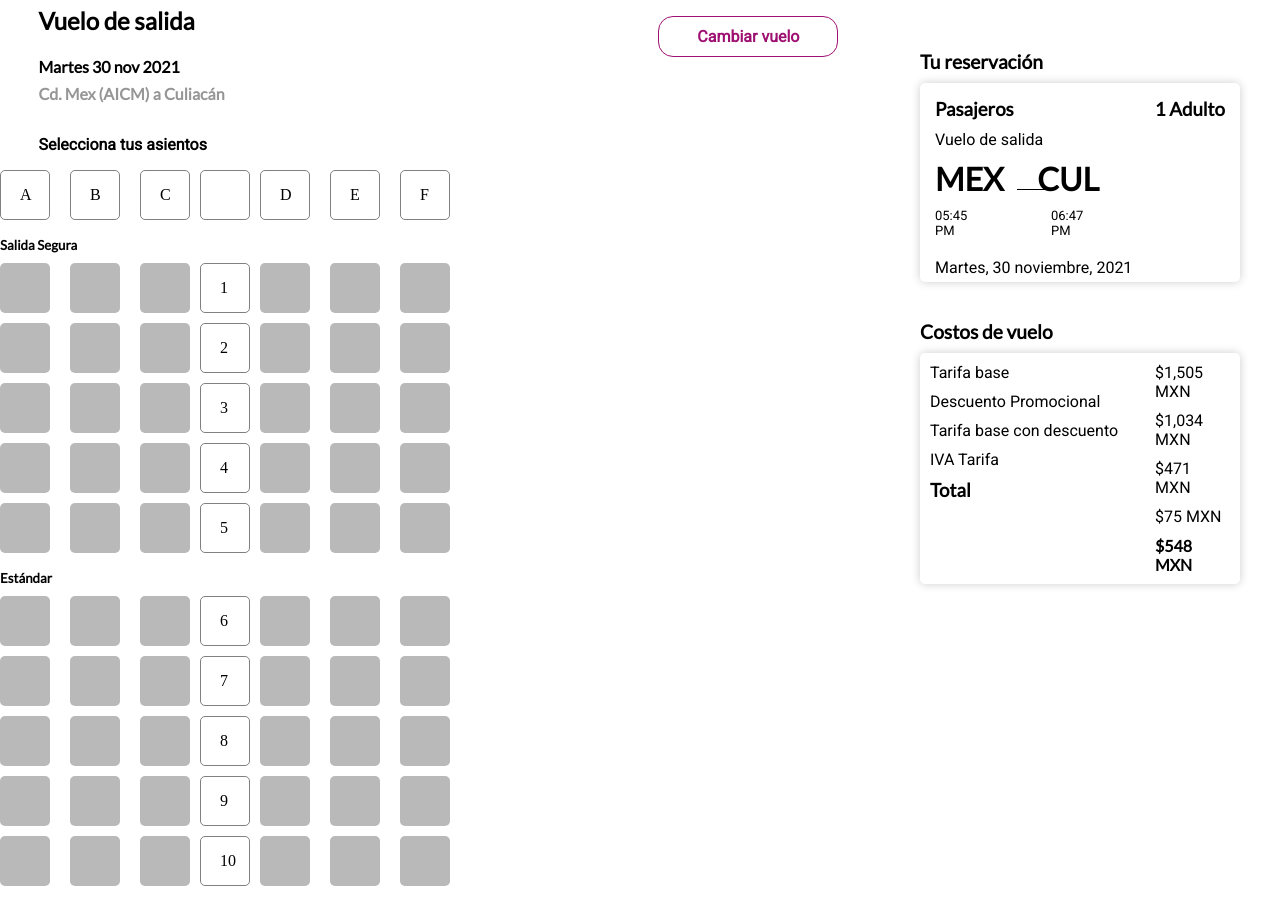
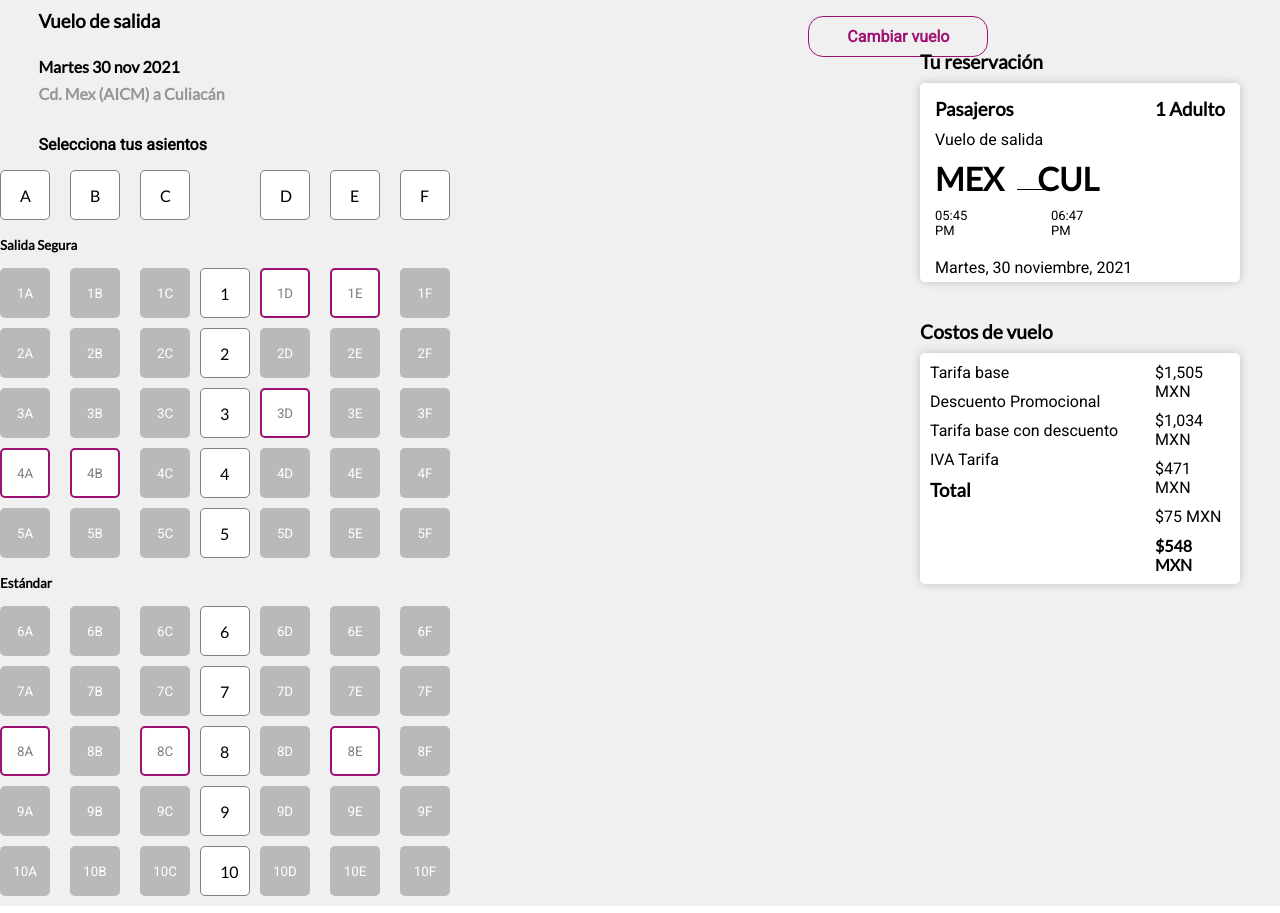
Before and after one commit to JJpepe12/proyecto_aerolinea, a React (Create React App) app: page /proyecto_aerolinea/seats in a window 1280 px wide. Built offline with nearby package versions, Linux system fonts and the light colour scheme.

Commit message:
ajustando los asientos

```diff
--- a/src/Components/seatsDeparture/StylesSeatsDeparture.js
+++ b/src/Components/seatsDeparture/StylesSeatsDeparture.js
@@ -21,51 +21,40 @@ export const Date = styled.section`
         margin-bottom: 1rem;
     }
 
-    @media (max-width: 1200px) {
-        h2 {
+    @media (max-width: 1024px) {
+        h1 {
         position: relative;
-        top: 300px;
-        }
-
-        h4 {
-        position: relative;
-        top: 300px;
+        top: -285px;
         }
         p {
         position: relative;
-        top: 300px;
+        top: -20px;
         }
     }
     @media (max-width: 768px) {
-        h2 {
+        h1 {
         position: relative;
-        top: 380px;
+        top: 50px;
         }
 
-        h4 {
+        h2, h4 {
         position: relative;
-        top: 380px;
+        top: 410px;
         }
         p {
         position: relative;
-        top: 380px;
+        top: 350px;
         }
     }
 
-    @media (max-width: 375px) {
-
-        h2 {
-        position: relative;
-        top: 440px;
-        }
-
-        h4 {
+    @media (max-width: 426px) {
+        h2, h4 {
         position: relative;
         top: 440px;
         }
         p {
         position: relative;
-        top: 420px;
+        top: 350px;
         }
     }
 `;
@@ -73,20 +62,23 @@ export const Date = styled.section`
 export const Title = styled.div`
     display: flex;
     align-items: center;
-    width: 800px;
+    width: 950px;
 
-    @media (max-width: 1200px) {
+    @media (max-width: 1024px) {
+        width: 65%;
+        max-width: 800px;
         position: relative;
-        top: -34px;
+        top: 15px;
     }
 
     @media (max-width: 768px) {
         flex-direction: column;
         align-items: center;
         top: 428px;
+        right: 7px;
     }
 
-    @media (max-width: 375px) {
+    @media (max-width: 426px) {
         top: 470px;
     }
 
@@ -111,11 +103,17 @@ export const Date = styled.section`
         color: white;
     }
 
-    @media (max-width: 375px) {
+    @media (max-width: 768px) {
         margin-bottom: 20px;
-        margin-left: -94px;
+        left: -10px;
         position: relative;
-        top: -19px;
+        top: 55px;
+    }
+    @media (max-width: 426px) {
+        margin-bottom: 20px;
+        left: -10px;
+        position: relative;
+        top: 75px;
         z-index: 2;
     }
     }
@@ -132,27 +130,41 @@ export const Marks = styled.div`
     margin-bottom: 10px;
     margin-right: 10px;
     padding: 15px 19px;
-    border: 1px solid gray;
+    border: 0.1px solid gray;
 `;
 
+export const Heading = styled.div`
+    display: flex;
+    justify-content: space-between;
+    width: 400px;
+    margin-bottom: 7px;
+`;
 
+export const Text = styled.div`
+    margin-bottom: 15px;
+
+    @media (max-width: 1024;) {
+        left: -183px;
+        text-align: center;
+        position: relative;
+    }
+`;
 
 export const SeatSelect = styled.div`
     display: flex;
     justify-content: space-between;
     width: 400px;
     margin-bottom: 7px;
-`;
-
-export const ReferenSeat = styled.div`
-  display: flex;
-  justify-content: space-between;
-  width: 400px;
-  margin-bottom: 7px;
-`;
-
-export const Subtittle = styled.div`
-  margin-bottom: 10px;
+    .occupied{
+    background-color: white;
+    border: 2px solid #9e1071;
+    color: grey;
+    &:hover{
+        color: #fff;
+        background-color: white;
+        cursor: not-allowed;
+    }
+    }
 `;
 
 export const Row = styled.div`
@@ -169,6 +181,10 @@ export const Column2 = styled.div`
 export const Column = styled.div`
     display: flex;
     flex-direction: column;
+    #void{
+        background-color: #f0f0f0;
+        z-index: -5;
+    }
 `;
 
 export const Button = styled.button`
--- a/src/Components/seatsDeparture/seatsDeparture.js
+++ b/src/Components/seatsDeparture/seatsDeparture.js
@@ -3,16 +3,14 @@ import React from "react";
 import {
     Date,
     Title,
-
-
     Marks,
     Button,
+    Heading,
+    Text,
     Column,
     Column2,
-    ReferenSeat,
     Row,
     SeatSelect,
-    Subtittle,
 } from "./StylesSeatsDeparture";
 
 const DepartureSeats = () => {
@@ -28,7 +26,7 @@ const DepartureSeats = () => {
                 <p>Selecciona tus asientos</p>
             </Date>
 
-            <ReferenSeat>
+            <Heading>
             <Column>
                 <Row>
                 <Marks>A</Marks>
@@ -37,7 +35,7 @@ const DepartureSeats = () => {
                 </Row>
             </Column>
             <Column>
-                <Marks></Marks>
+                <Marks id="void"></Marks>
             </Column>
             <Column>
                 <Row>
@@ -46,36 +44,37 @@ const DepartureSeats = () => {
                 <Marks>F</Marks>
                 </Row>
             </Column>
-            </ReferenSeat>
-            <Subtittle>
+            </Heading>
+            <Text>
             <h5>Salida Segura</h5>
-            </Subtittle>
+            </Text>
+
             <SeatSelect>
             <Column>
                 <Row>
-                <Button></Button>
-                <Button></Button>
-                <Button></Button>
+                <Button>1A</Button>
+                <Button>1B</Button>
+                <Button>1C</Button>
                 </Row>
                 <Row>
-                <Button></Button>
-                <Button></Button>
-                <Button></Button>
+                <Button>2A</Button>
+                <Button>2B</Button>
+                <Button>2C</Button>
                 </Row>
                 <Row>
-                <Button></Button>
-                <Button></Button>
-                <Button></Button>
+                <Button>3A</Button>
+                <Button>3B</Button>
+                <Button>3C</Button>
                 </Row>
                 <Row>
-                <Button></Button>
-                <Button></Button>
-                <Button></Button>
+                <Button className="occupied">4A</Button>
+                <Button className="occupied">4B</Button>
+                <Button>4C</Button>
                 </Row>
                 <Row>
-                <Button></Button>
-                <Button></Button>
-                <Button></Button>
+                <Button>5A</Button>
+                <Button>5B</Button>
+                <Button>5C</Button>
                 </Row>
             </Column>
             <Column2>
@@ -87,61 +86,61 @@ const DepartureSeats = () => {
             </Column2>
             <Column>
                 <Row>
-                <Button></Button>
-                <Button></Button>
-                <Button></Button>
+                <Button className="occupied">1D</Button>
+                <Button className="occupied">1E</Button>
+                <Button>1F</Button>
                 </Row>
                 <Row>
-                <Button></Button>
-                <Button></Button>
-                <Button></Button>
+                <Button>2D</Button>
+                <Button>2E</Button>
+                <Button>2F</Button>
                 </Row>
                 <Row>
-                <Button></Button>
-                <Button></Button>
-                <Button></Button>
+                <Button className="occupied">3D</Button>
+                <Button>3E</Button>
+                <Button>3F</Button>
                 </Row>
                 <Row>
-                <Button></Button>
-                <Button></Button>
-                <Button></Button>
+                <Button>4D</Button>
+                <Button>4E</Button>
+                <Button>4F</Button>
                 </Row>
                 <Row>
-                <Button></Button>
-                <Button></Button>
-                <Button></Button>
+                <Button>5D</Button>
+                <Button>5E</Button>
+                <Button>5F</Button>
                 </Row>
             </Column>
             </SeatSelect>
-            <Subtittle>
+            <Text>
             <h5>Estándar</h5>
-            </Subtittle>
+            </Text>
             <SeatSelect>
             <Column>
                 <Row>
-                <Button></Button>
-                <Button></Button>
-                <Button></Button>
+                <Button>6A</Button>
+                <Button>6B</Button>
+                <Button>6C</Button>
                 </Row>
                 <Row>
-                <Button></Button>
-                <Button></Button>
-                <Button></Button>
+                <Button>7A</Button>
+                <Button>7B</Button>
+                <Button>7C</Button>
                 </Row>
                 <Row>
-                <Button></Button>
-                <Button></Button>
-                <Button></Button>
+                <Button className="occupied">8A</Button>
+                <Button>8B</Button>
+                <Button className="occupied">8C</Button>
                 </Row>
                 <Row>
-                <Button></Button>
-                <Button></Button>
-                <Button></Button>
+                <Button>9A</Button>
+                <Button>9B</Button>
+                <Button>9C</Button>
                 </Row>
                 <Row>
-                <Button></Button>
-                <Button></Button>
-                <Button></Button>
+                <Button>10A</Button>
+                <Button>10B</Button>
+                <Button>10C</Button>
                 </Row>
             </Column>
             <Column2>
@@ -153,29 +152,29 @@ const DepartureSeats = () => {
             </Column2>
             <Column>
                 <Row>
-                <Button></Button>
-                <Button></Button>
-                <Button></Button>
+                <Button>6D</Button>
+                <Button>6E</Button>
+                <Button>6F</Button>
                 </Row>
                 <Row>
-                <Button></Button>
-                <Button></Button>
-                <Button></Button>
+                <Button>7D</Button>
+                <Button>7E</Button>
+                <Button>7F</Button>
                 </Row>
                 <Row>
-                <Button></Button>
-                <Button></Button>
-                <Button></Button>
+                <Button>8D</Button>
+                <Button className="occupied">8E</Button>
+                <Button>8F</Button>
                 </Row>
                 <Row>
-                <Button></Button>
-                <Button></Button>
-                <Button></Button>
+                <Button>9D</Button>
+                <Button>9E</Button>
+                <Button>9F</Button>
                 </Row>
                 <Row>
-                <Button></Button>
-                <Button></Button>
-                <Button></Button>
+                <Button>10D</Button>
+                <Button>10E</Button>
+                <Button>10F</Button>
                 </Row>
             </Column>
             </SeatSelect>
--- a/src/pages/selectedSeats/SelectedSeats.js
+++ b/src/pages/selectedSeats/SelectedSeats.js
@@ -2,18 +2,19 @@ import React from "react";
 import Taxes from "../../Components/taxes/Taxes";
 import Reservations from "../../Components/reservations/Reservations";
 import DepartureSeats from "../../Components/seatsDeparture/seatsDeparture";
+import { StylesFlights } from "../selectedFlights/StylesFlights";
 // import ArrivalSeats from "../../Components/arrivals/Arrivals";
 
 
 const Seats = () => {
 
   return (
-    <>
+    <StylesFlights>
       <DepartureSeats />
       {/* <ArrivalSeats /> */}
       <Reservations />
       <Taxes />
-    </>
+    </StylesFlights>
   );
 };
 
```
Also changed, not shown: src/Components/HomeForm/ModalPasajeros.js (added, +35 -0 lines). Lines whose indentation alone changed are shown as unchanged.
